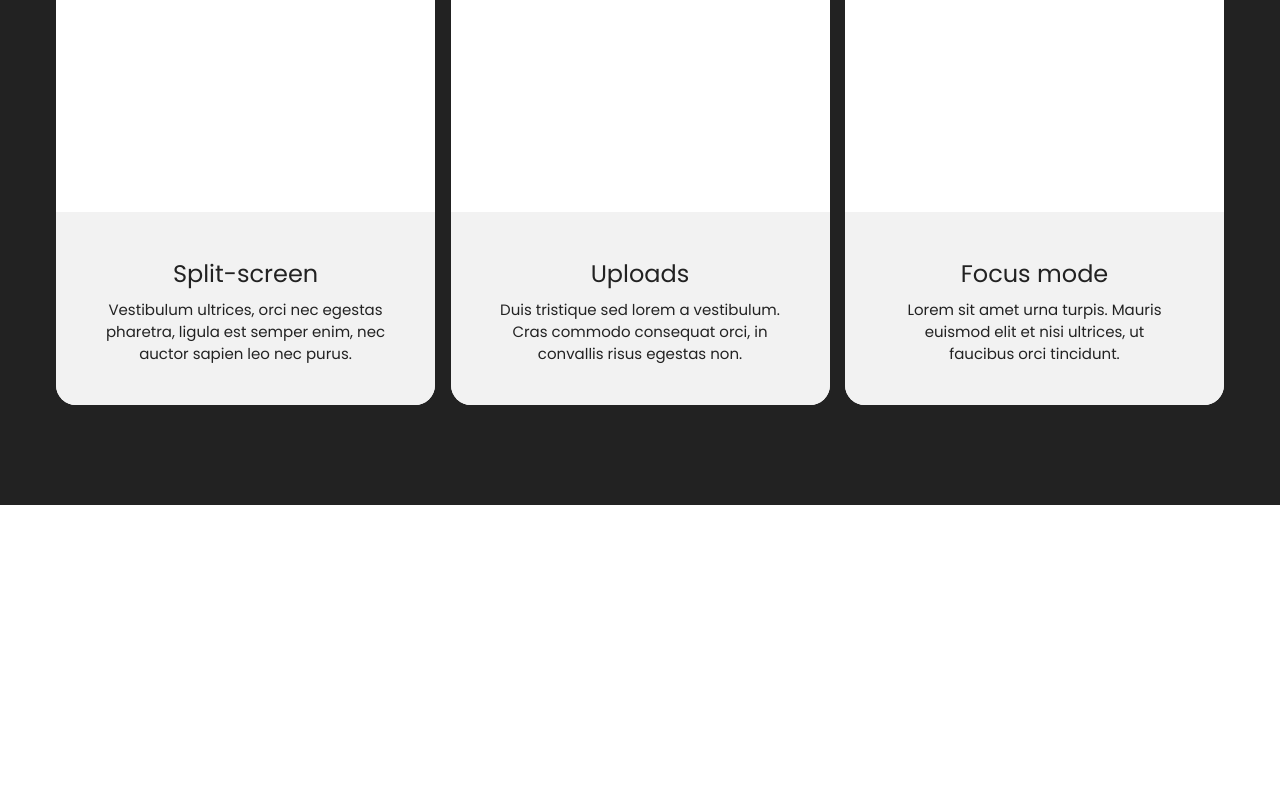
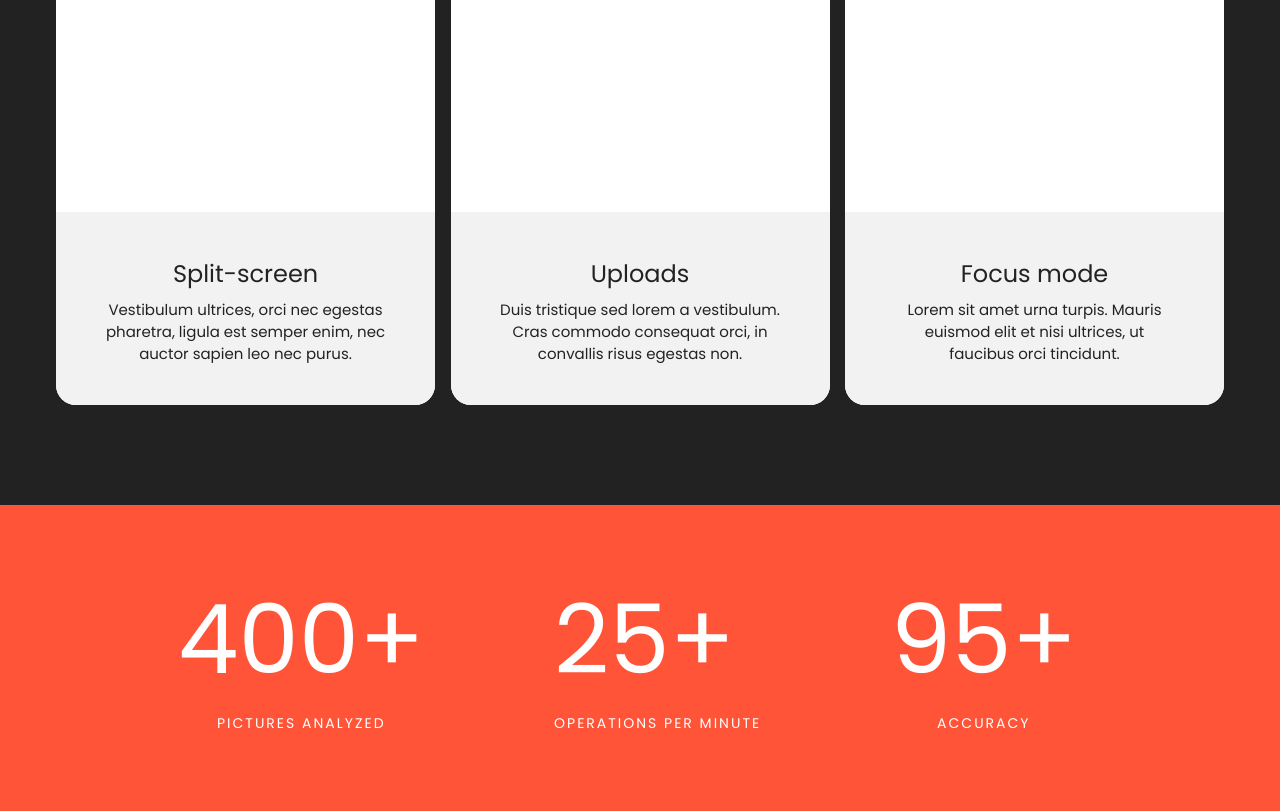
Before and after one commit to sairbekow/z-module_1, a website built with webpack: page src/index.html in a window 1280 px wide. Shown: the part 1990-2801 px from the top of the page. Before the commit the page ends 2495 px from the top, so only its background shows below. Built offline with nearby package versions, Linux system fonts and the light colour scheme; files whose address does not match are found by name.

Commit message:
section 'statistics' is done

```diff
--- a/src/css/components/_statistics.css
+++ b/src/css/components/_statistics.css
@@ -0,0 +1,28 @@
+.statistics {
+   background-color: var(--outrageousOrange);
+   padding: 80px 100px;
+}
+
+.statistics__inner {
+   padding: 0 88px 0 63px;
+}
+
+.statistics__list {
+   display: flex;
+   justify-content: space-between;
+}
+
+.statistics__item {
+   color: var(--white);
+   font-size: 96px;
+
+}
+
+.statistics__item span {
+   display: block;
+   font-size: 14px;
+   text-align: center;
+   letter-spacing: 2px;
+   text-transform: uppercase;
+   margin-top: 20px;
+}
--- a/src/css/style.css
+++ b/src/css/style.css
@@ -8,3 +8,4 @@
 @import 'components/_timer.css';
 @import 'components/_first.css';
 @import 'components/_features.css';
+@import 'components/_statistics.css';
--- a/src/index.html
+++ b/src/index.html
@@ -185,6 +185,27 @@
       </div>
     </div>
   </section>
+
+  <section class="statistics">
+    <div class="container">
+      <div class="statistics__inner">
+        <ul class="statistics__list">
+          <li class="statistics__item">
+            400+
+            <span>Pictures analyzed</span>
+          </li>
+          <li class="statistics__item">
+            25+
+            <span>Operations per minute</span>
+          </li>
+          <li class="statistics__item">
+            95+
+            <span>Accuracy</span>
+          </li>
+        </ul>
+      </div>
+    </div>
+  </section>
 </div>
 </body>
 </html>
```
